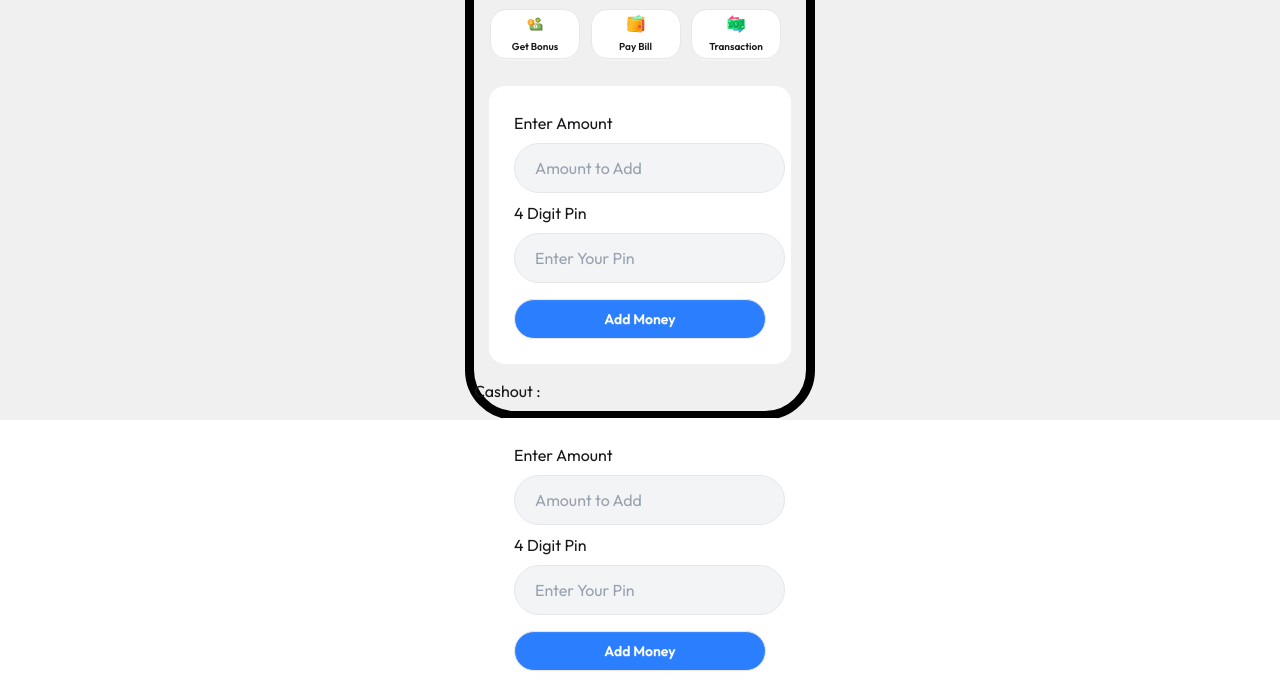
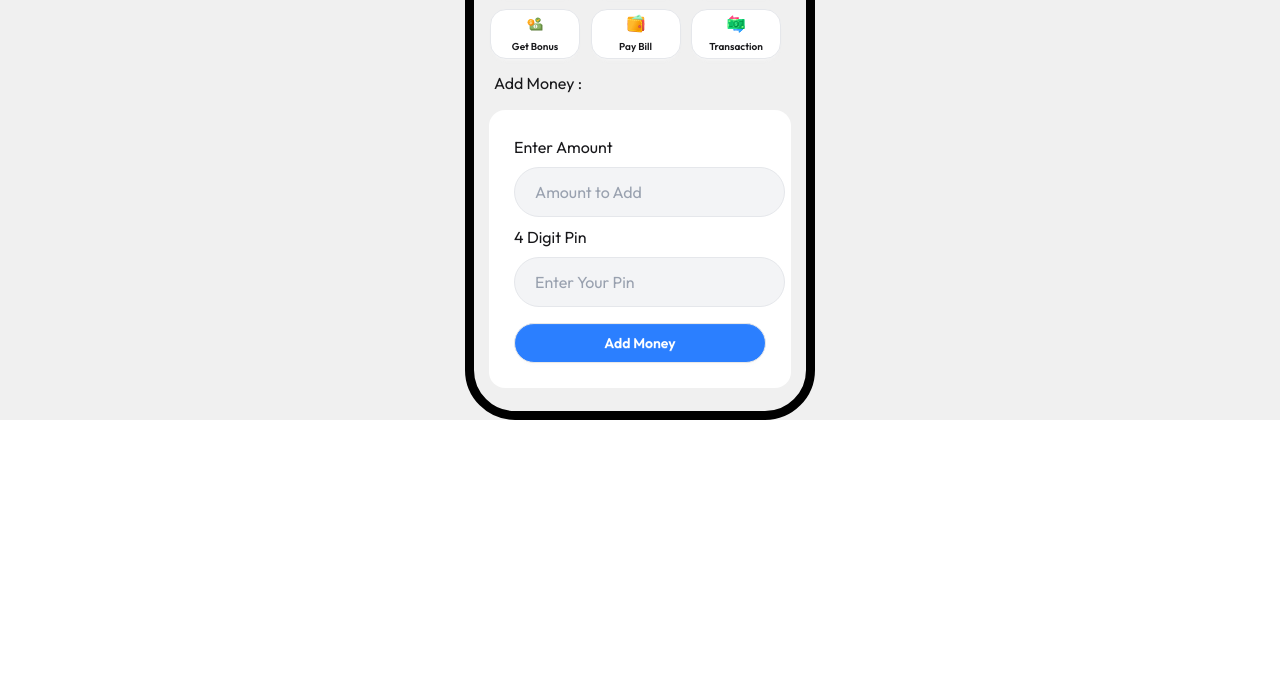
Before and after one commit to miftahstack/Mobile-Banking, a website: page home.html in a window 1280 px wide. Shown: the part 280-976 px from the top of the page. After the commit the page ends 800 px from the top, so only its background shows below. Drawn offline with Linux system fonts and the light colour scheme.

Commit message:
Added btn

```diff
--- a/home.html
+++ b/home.html
@@ -26,7 +26,7 @@
 
         <div class="upperArea text-[14px] mx-5 mt-10 mb-5 flex items-center justify-between">
             <div class="flex">
-              <a href="./home.html">  <img class=" h-[50px]" src="assets/02.png" alt="Logo"></a>
+                <a href="./home.html"> <img class=" h-[50px]" src="assets/02.png" alt="Logo"></a>
                 <div class="">
                     <h3 id="availableBalance" class="text-[18px] font-bold">0.00</h3>
                     <p>Available balance</p>
@@ -99,7 +99,9 @@
         </div>
         <!-- Sections -->
         <!-- Add Money -->
-        <div id="addMoney" class="text-outfit bg-white rounded-2xl p-[25px] m-[15px] ">
+        <div id="addMoney">
+              <h1 class="ml-5">Add Money :</h1>
+            <div class="text-outfit bg-white rounded-2xl p-[25px] m-[15px] ">
                 <h5 id="amountText" class="mb-2 text-[16px] font-outfit">Enter Amount</h5>
                 <input id="addAmountInput"
                     class="mb-2 px-5 py-3 font-outfit rounded-full bg-gray-100 border-1 border-gray-200 text-gray-600 placeholder-gray-400"
@@ -112,12 +114,14 @@
 
                 <button id="moneyBtn" class="btn mt-2 btn-wide text-white bg-blue-500 rounded-[20px]">Add Money</button>
             </div>
+        </div>
+
         <!-- Add Money -->
         <!-- CashOut -->
-        <div id="cashOutMoney hidden">
-            <h1>Cashout :</h1>
+        <div id="cashOutMoney" class="hidden">
+            <h1 class="ml-5">Cashout :</h1>
             <div class="text-outfit bg-white rounded-2xl p-[25px]  m-[15px]">
-                <h5 id="amountText" class="mb-2 text-[16px] font-outfit">Enter Amount</h5>
+                <h5 id="amountText" class="mb-2 text-[16px] font-outfit">Enter Amount for Cashout</h5>
                 <input id="cashOutInput"
                     class="mb-2 px-5 py-3 font-outfit rounded-full bg-gray-100 border-1 border-gray-200 text-gray-600 placeholder-gray-400"
                     type="tel" placeholder="Amount to Add" maxlength="11">
@@ -127,7 +131,7 @@
                     class="mb-2 px-5 py-3 font-outfit rounded-full bg-gray-100 border-1 border-gray-200 text-gray-600 placeholder-gray-400"
                     type="password" placeholder="Enter Your Pin" maxlength="4">
 
-                <button id="moneyBtn" class="btn mt-2 btn-wide text-white bg-blue-500 rounded-[20px]">Add Money</button>
+                <button id="moneyBtn" class="btn mt-2 btn-wide text-white bg-blue-500 rounded-[20px]">Withdraw Money</button>
             </div>
         </div>
 
--- a/js/home.js
+++ b/js/home.js
@@ -1,8 +1,8 @@
+// Home Screen
 let pinInput = document.getElementById("pinInput");
 let pinText = document.getElementById("pinText");
 let moneyBtn = document.getElementById("moneyBtn");
 
-// Home Screen
 let addAmountInput = document.getElementById("addAmountInput");
 let availableBalance = document.getElementById("availableBalance");
 let hidebutton = document.getElementById("hidebutton");
@@ -23,23 +23,22 @@ moneyBtn.addEventListener("click", function () {
     alert("Wrong credentials! Please try again.");
   }
 });
-// Add Money
+// Add Money____
 
 // CashOut
+let addMoneyBtn = document.getElementById("addMoneyBtn");
+let addMoney = document.getElementById("addMoney");
+let cashOutBtn = document.getElementById("cashOutBtn");
+let cashOutMoney = document.getElementById("cashOutMoney");
 
-
+cashOutBtn.addEventListener("click", () => {
+  addMoney.classList.add("hidden");
+  cashOutMoney.classList.remove("hidden");
+});
+addMoneyBtn.addEventListener("click", () => {
+  cashOutMoney.classList.add("hidden");
+  addMoney.classList.remove("hidden");
+});
 // CashOut
 
-
-
 // Home Screen
-
-let addMoneyBtn= document.getElementById("addMoneyBtn")
-let addMoney= document.getElementById("addMoney")
-let cashOutBtn= document.getElementById("cashOutBtn")
-
-cashOutBtn.addEventListener("click",()=>{
-    addMoney.classList.add("hidden");
-    cashOutMoney.classList.remove("hidden");
-
-})
```
Also changed, not shown: src/output.css. Lines whose indentation alone changed are shown as unchanged.
